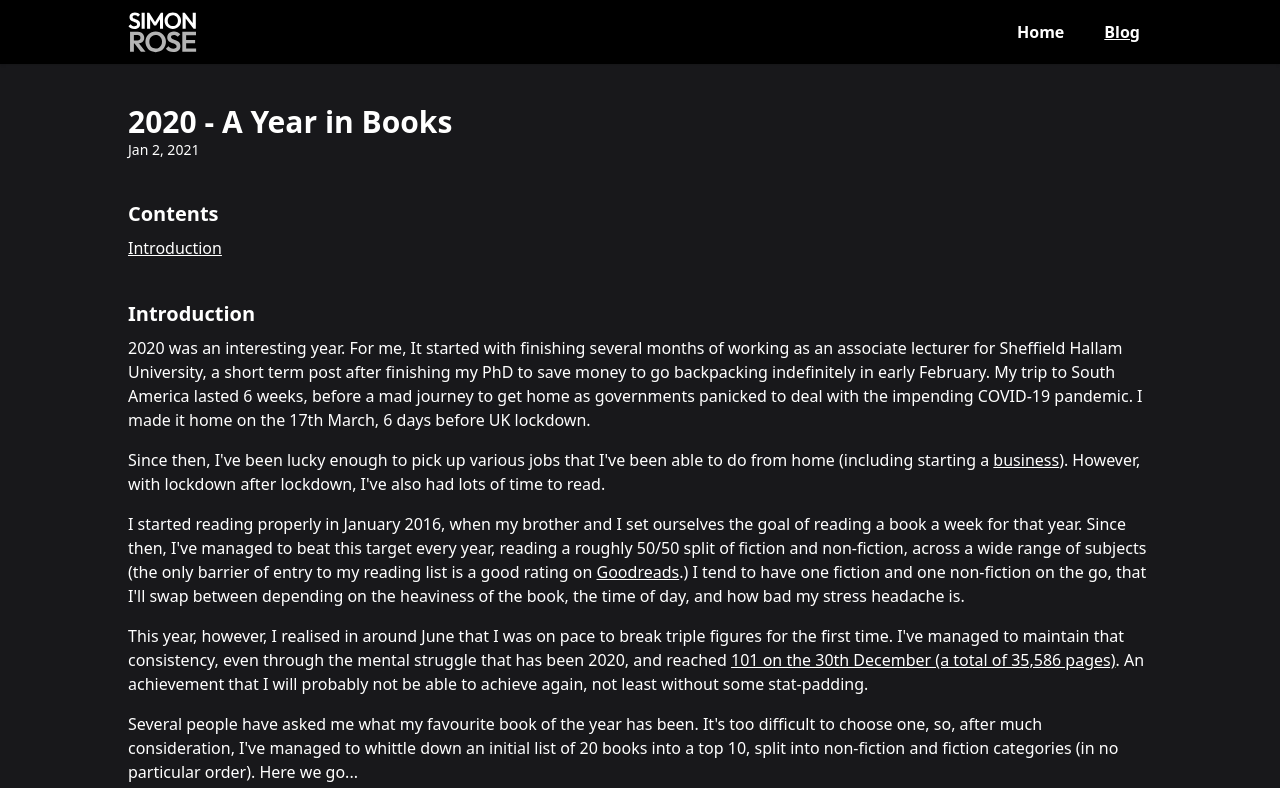
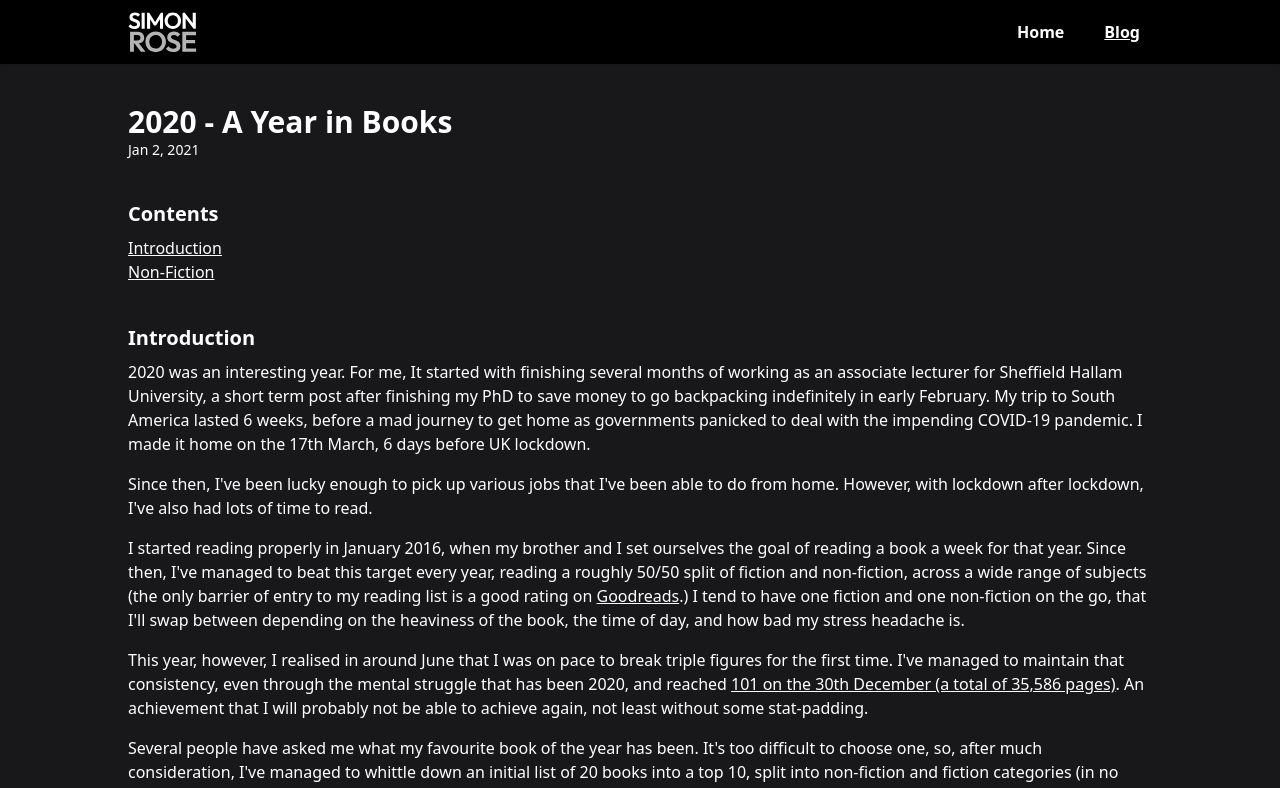
Before and after one commit to simonrose121/simon-rose.co.uk, a Next.js app: page /blog/2020-reading-roundup in a window 1280 px wide. Shown: the top 788 px of the page. Built offline with nearby package versions, Linux system fonts and the light colour scheme.

Commit message:
fix: headings and removing dead links

```diff
--- a/pages/blog/2020-reading-roundup.mdx
+++ b/pages/blog/2020-reading-roundup.mdx
@@ -24,7 +24,7 @@ export const post = posts.find(post => post.id === '2020-reading');
 
 2020 was an interesting year. For me, It started with finishing several months of working as an associate lecturer for Sheffield Hallam University, a short term post after finishing my PhD to save money to go backpacking indefinitely in early February. My trip to South America lasted 6 weeks, before a mad journey to get home as governments panicked to deal with the impending COVID-19 pandemic. I made it home on the 17th March, 6 days before UK lockdown.
 
-Since then, I've been lucky enough to pick up various jobs that I've been able to do from home (including starting a [business](https://rosebrothersdigital.co.uk/)). However, with lockdown after lockdown, I've also had lots of time to read.
+Since then, I've been lucky enough to pick up various jobs that I've been able to do from home. However, with lockdown after lockdown, I've also had lots of time to read.
 
 I started reading properly in January 2016, when my brother and I set ourselves the goal of reading a book a week for that year. Since then, I've managed to beat this target every year, reading a roughly 50/50 split of fiction and non-fiction, across a wide range of subjects (the only barrier of entry to my reading list is a good rating on [Goodreads](https://www.goodreads.com/user/show/22312452-simon-rose).) I tend to have one fiction and one non-fiction on the go, that I'll swap between depending on the heaviness of the book, the time of day, and how bad my stress headache is.
 
@@ -32,7 +32,7 @@ This year, however, I realised in around June that I was on pace to break triple
 
 Several people have asked me what my favourite book of the year has been. It's too difficult to choose one, so, after much consideration, I've managed to whittle down an initial list of 20 books into a top 10, split into non-fiction and fiction categories (in no particular order). Here we go...
 
-**Non-fiction**
+### Non-Fiction
 
 #### The Shock Doctrine: The Rise of Disaster Capitalism - Naomi Klein
 
@@ -97,7 +97,7 @@ Those that didn't quite make the cut (but were still excellent):
 -   The Deficit Myth - Stephanie Kelton
 -   Into Thin Air - Jon Krakauer
 
-**Fiction**
+#### Fiction
 
 #### A Gentleman in Moscow - Amor Towles
 
@@ -169,7 +169,7 @@ _Do I read physical or electronic books?_
 
 Before this year, I read fiction on my Kindle and non-fiction in physical form, so that I could highlight bits and add post-its to key sections (and add them to my library). However, because of my backpacking trip, I started 2020 reading everything on Kindle and with the uncertainty of this year, have continued with that, only purchasing a couple of reference type books physically. I now use Kindle's highlight function and make sure to backup all my 'clippings' to [clippings.io](https://www.clippings.io/).
 
-**Five Years on Goodreads**
+#### Five Years on Goodreads
 
 Here are the stats from my five years of reading, for those who are interested...
 
```
